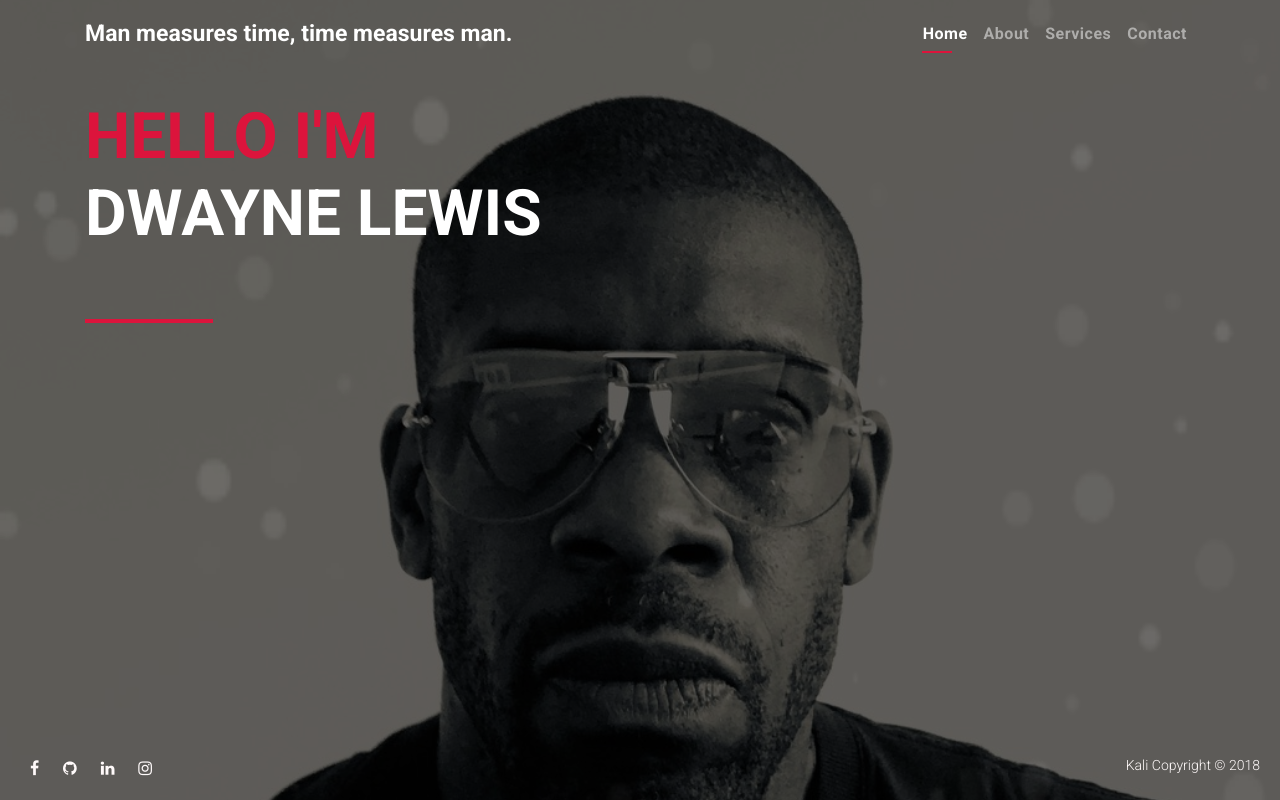
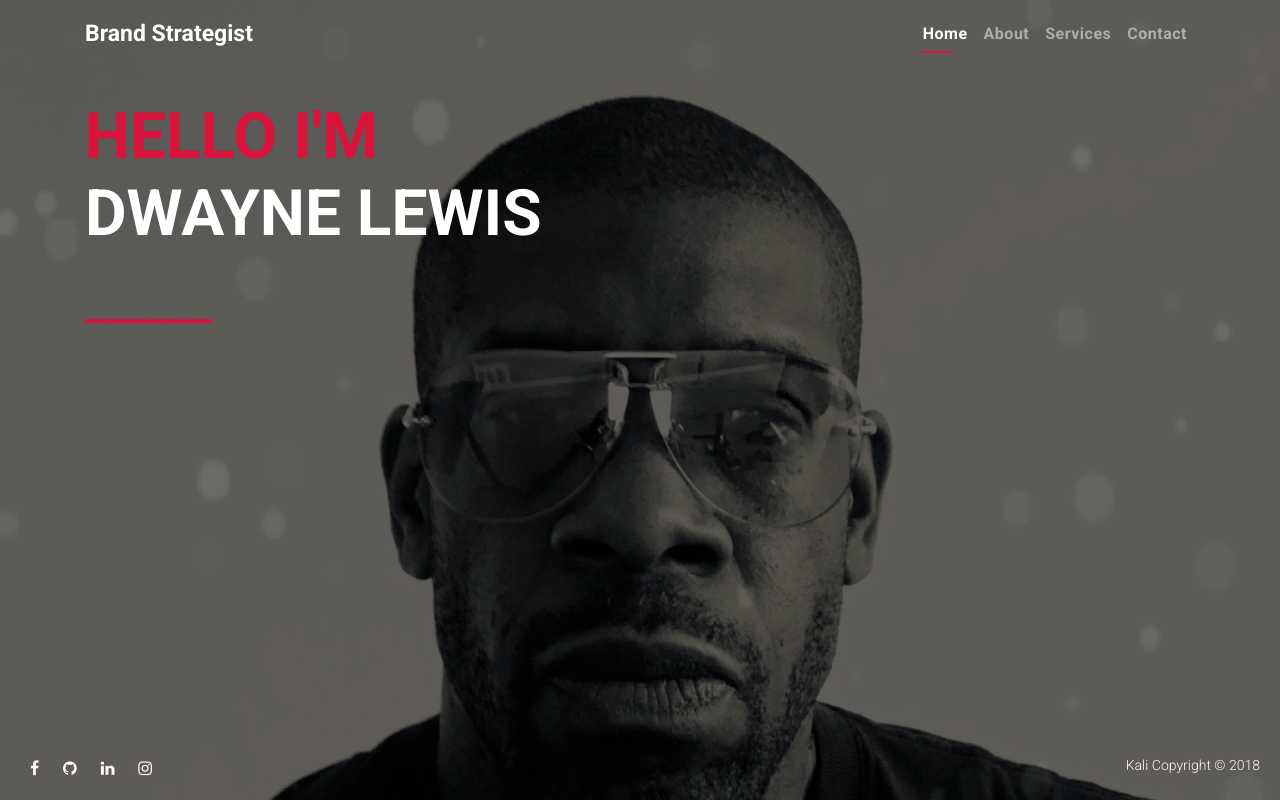
Before and after one commit to dwaynelewis/dwaynerlewis.com, a plain HTML site: page index.html in a window 1280 px wide. Drawn offline with nearby package versions, Linux system fonts and the light colour scheme.

Commit message:
Update index.html

```diff
--- a/index.html
+++ b/index.html
@@ -62,7 +62,7 @@
             mobile app .
             -->
             <a class="navbar-brand smoothScroll" href="#home">
-                Man measures time, time measures man.
+                Brand Strategist
             </a>
             <button class="navbar-toggler" type="button" data-toggle="collapse" data-target="#navbarCollapse" aria-controls="navbarCollapse" aria-expanded="false" aria-label="Toggle navigation">
                 <span class="navbar-toggler-icon"></span>
```
